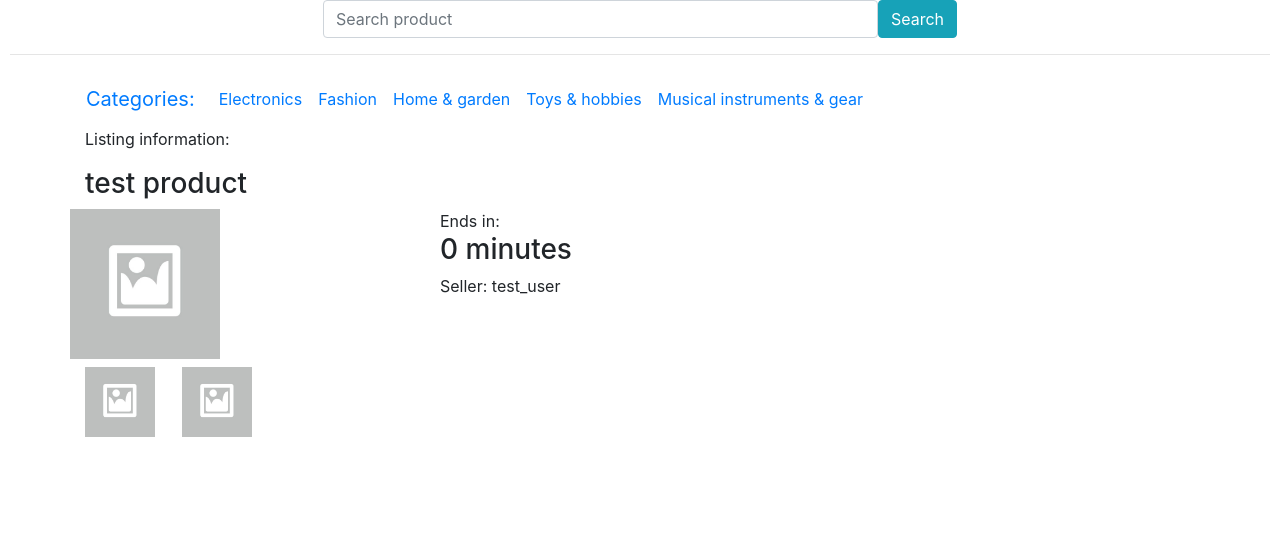
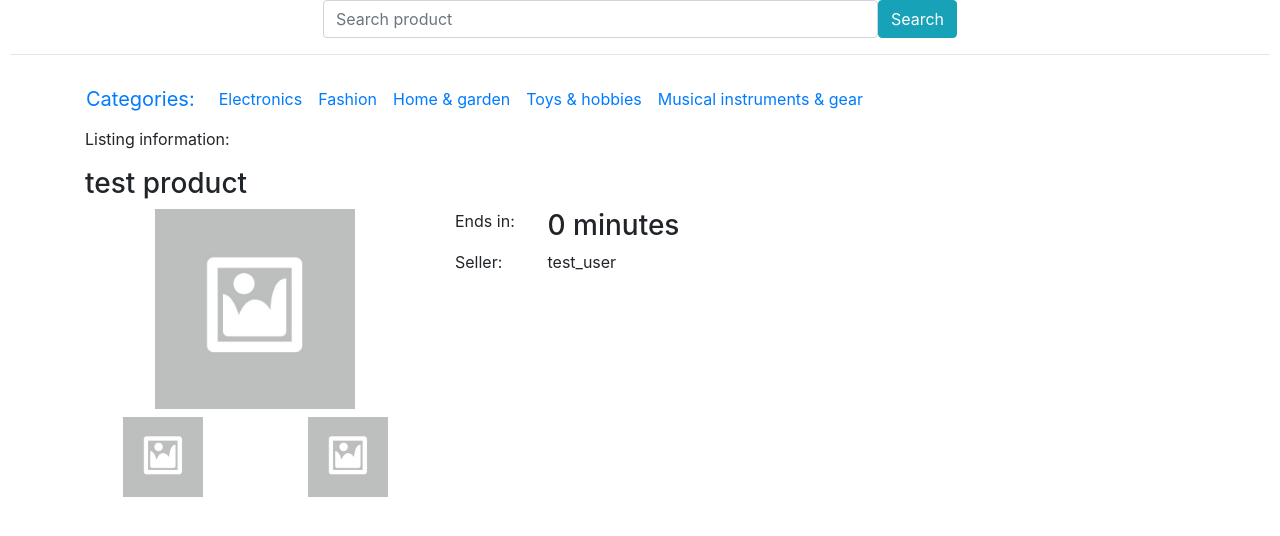
Before and after one commit to muhoed/cs50_web_python, a Django app: page /listing/1/ in a window 1280 px wide. Shown: the part 92-628 px from the top of the page. Run offline with Django 3.2, Linux system fonts and the light colour scheme; data comes from the database, SQL or seed files in the repository; both versions use the stored data as it was after the commit; some libraries are stand-ins or nearby versions.

Commit message:
listing page - in-progress

```diff
--- a/commerce/auctions/templates/auctions/listing.html
+++ b/commerce/auctions/templates/auctions/listing.html
@@ -9,23 +9,26 @@
 		<div class="col-8">
 			<div class="row">
 				<div class="col-6">
-					<div class="row">
-						<img src="{% if object.product.image_set.o.image_url %}{{ object.product.image_set.0.image_url }}{% else %}{% static 'auctions/images/cropped-placeholder.jpg'%}{% endif %}" width="150px" height="auto"/>
+					<div class="row justify-content-center">
+						<img src="{% if object.product.image_set.0.image_url %}{{ object.product.image_set.0.image_url }}{% else %}{% static 'auctions/images/cropped-placeholder.jpg'%}{% endif %}" width="200px" height="auto"/>
 					</div>
-					<div class="row mt-2">
-						<div class="col-3 mr-1">
-							<img src="{% if object.product.image_set.o.image_url %}{{ object.product.image_set.1.image_url }}{% else %}{% static 'auctions/images/cropped-placeholder.jpg'%}{% endif %}" width="70px" height="auto"/>
+					<div class="row mt-2 justify-content-center">
+						<div class="col-6 text-center">
+							<img src="{% if object.product.image_set.1.image_url %}{{ object.product.image_set.1.image_url }}{% else %}{% static 'auctions/images/cropped-placeholder.jpg'%}{% endif %}" width="80px" height="auto"/>
 						</div>
-						<div class="col-3">
-							<img src="{% if object.product.image_set.o.image_url %}{{ object.product.image_set.2.image_url }}{% else %}{% static 'auctions/images/cropped-placeholder.jpg'%}{% endif %}" width="70px" height="auto"/>
+						<div class="col-6 text-center">
+							<img src="{% if object.product.image_set.2.image_url %}{{ object.product.image_set.2.image_url }}{% else %}{% static 'auctions/images/cropped-placeholder.jpg'%}{% endif %}" width="80px" height="auto"/>
 						</div>
 					</div>
 				</div>
-				<div class="col-4">
-					<div class="row">Ends in:</div>
-					<div class="row"><h3>{{ object.end_time|timeuntil }}</h3></div>
+				<div class="col-6">
 					<div class="row">
-						Seller: {{ object.product.seller.username }}
+						<div class="col-3">Ends in:</div>
+						<div class="col-3"><h3>{{ object.end_time|timeuntil }}</h3></div>
+					</div>
+					<div class="row">
+						<div class="col-3">Seller:</div>
+						<div class="col-3">{{ object.product.seller.username }}</div>
 					</div>
 				</div>
 			</div>
```
Also changed, not shown: commerce/db.sqlite3.
